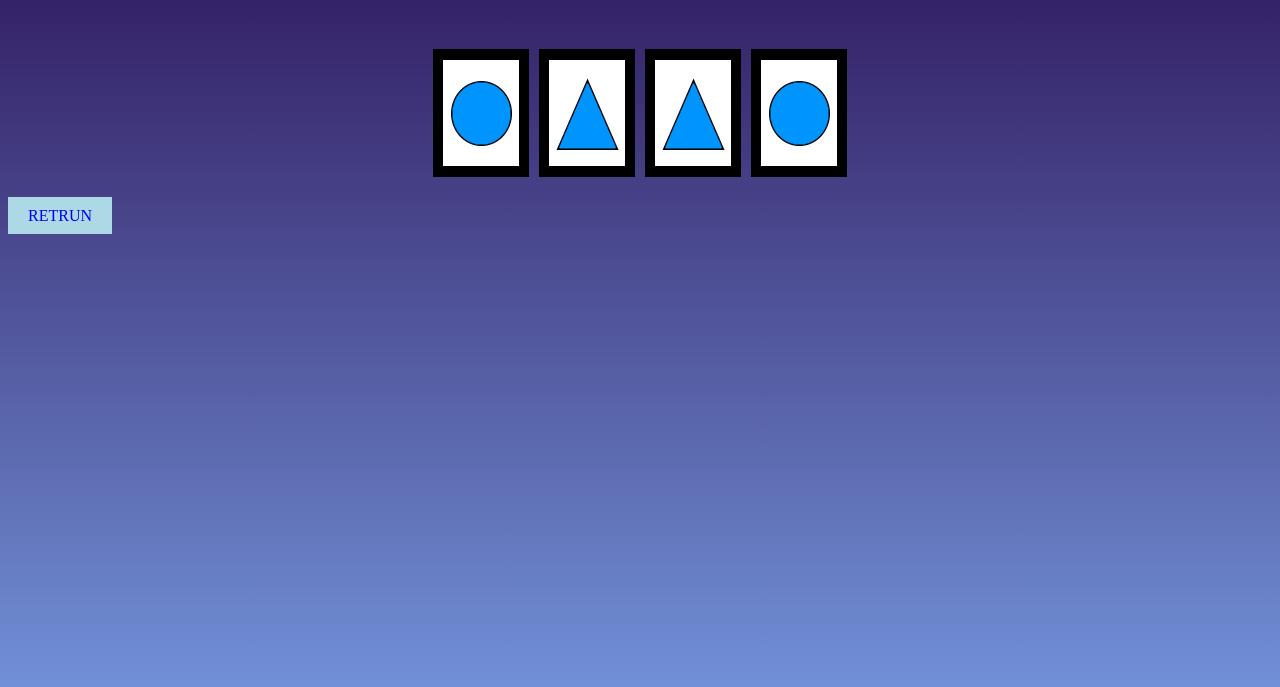
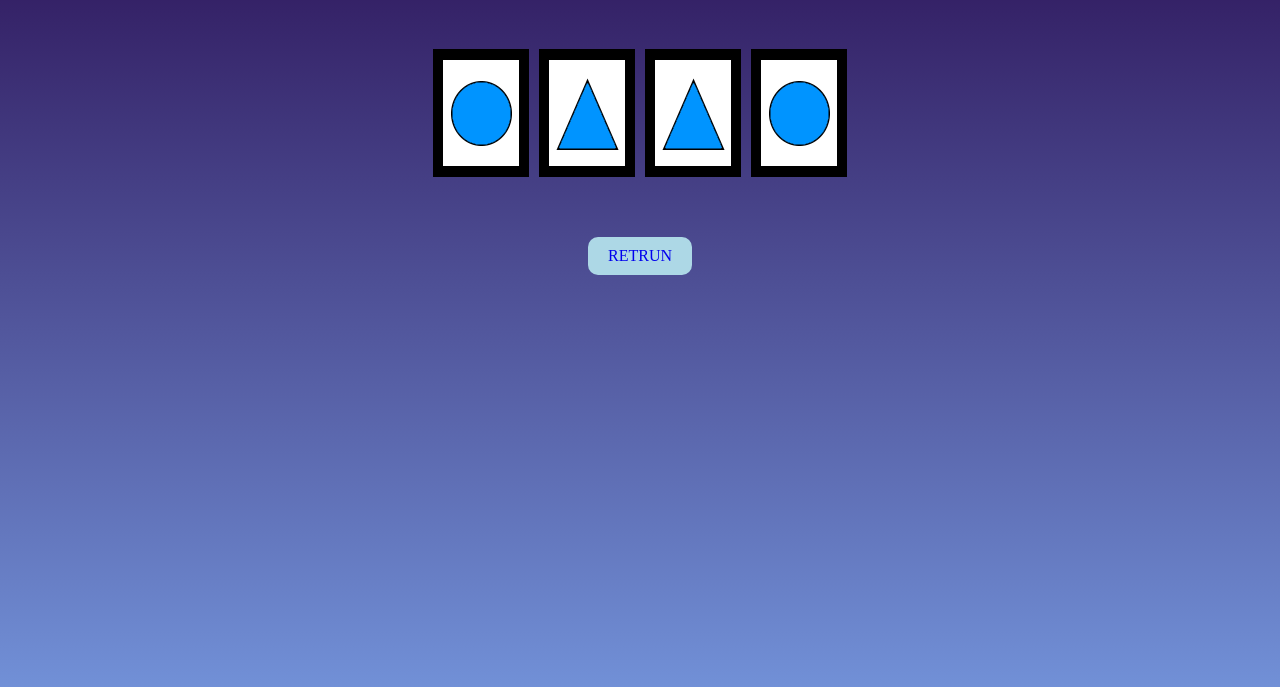
Before and after one commit to u1973246/p_individual, a plain HTML site: page p1_2/html/game.html in a window 1280 px wide. Shown: the part 113-800 px from the top of the page. Drawn offline with Linux system fonts and the light colour scheme.

Commit message:
Canvis Butto

```diff
--- a/p1_2/html/game.html
+++ b/p1_2/html/game.html
@@ -13,7 +13,7 @@
 			<img src="../resources/tb.png" onclick="items[1].do_click()">
 			<img src="../resources/tb.png" onclick="items[2].do_click()">
 			<img src="../resources/cb.png" onclick="items[3].do_click()">
+			<a href="../">RETRUN</a>
 		</div>
-		<a  href="../">RETRUN</a>
 	</body>
 </html>
--- a/p1_2/styles/main.css
+++ b/p1_2/styles/main.css
@@ -80,9 +80,14 @@ button.menu-object:hover:not(:active){
 
 /*Links*/
 a{
+    grid-column: 2/4;
+    margin-left: auto;
+    margin-right: auto;
+    margin-top: 50px;
     text-decoration: none;
     padding: 10px 20px;
     background-color: lightblue;
+    border-radius: 10px;
 }
 
 a:hover{
```
Also changed, not shown: index.html (+1 -1 lines).
